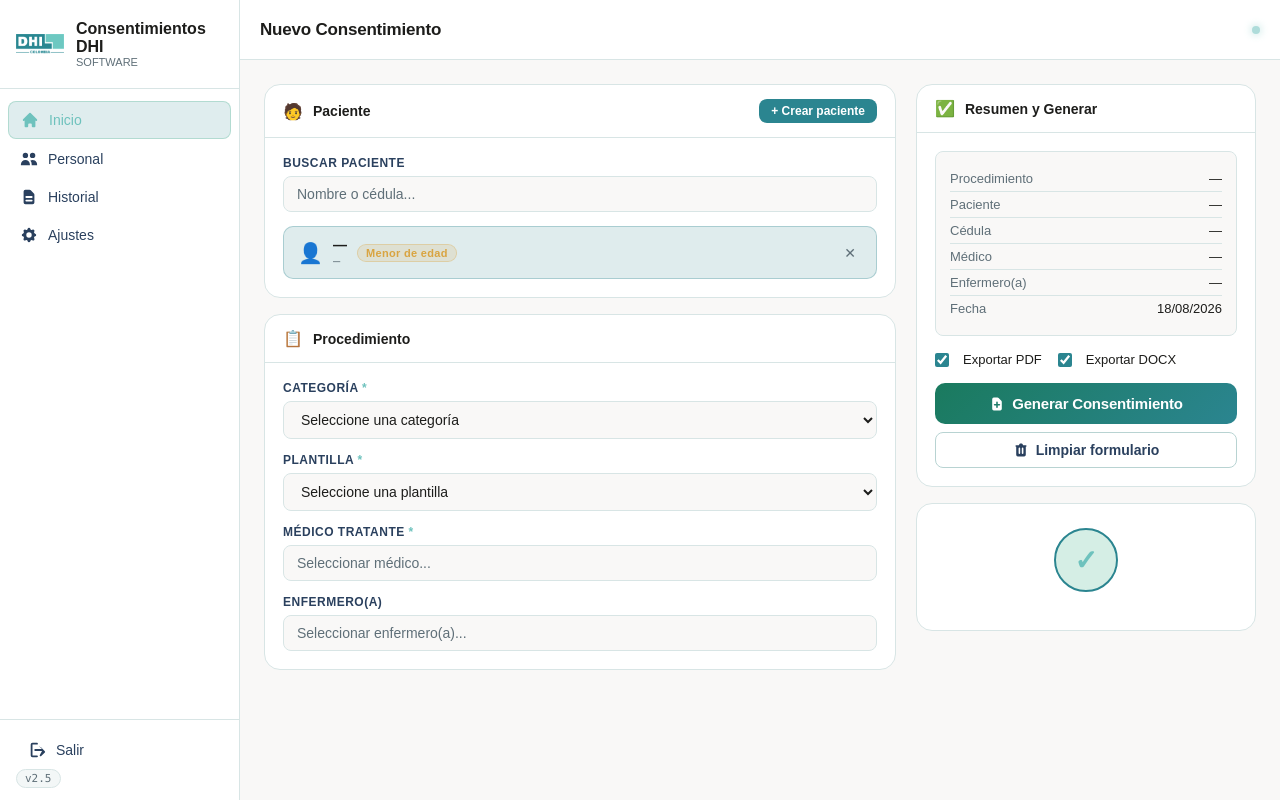
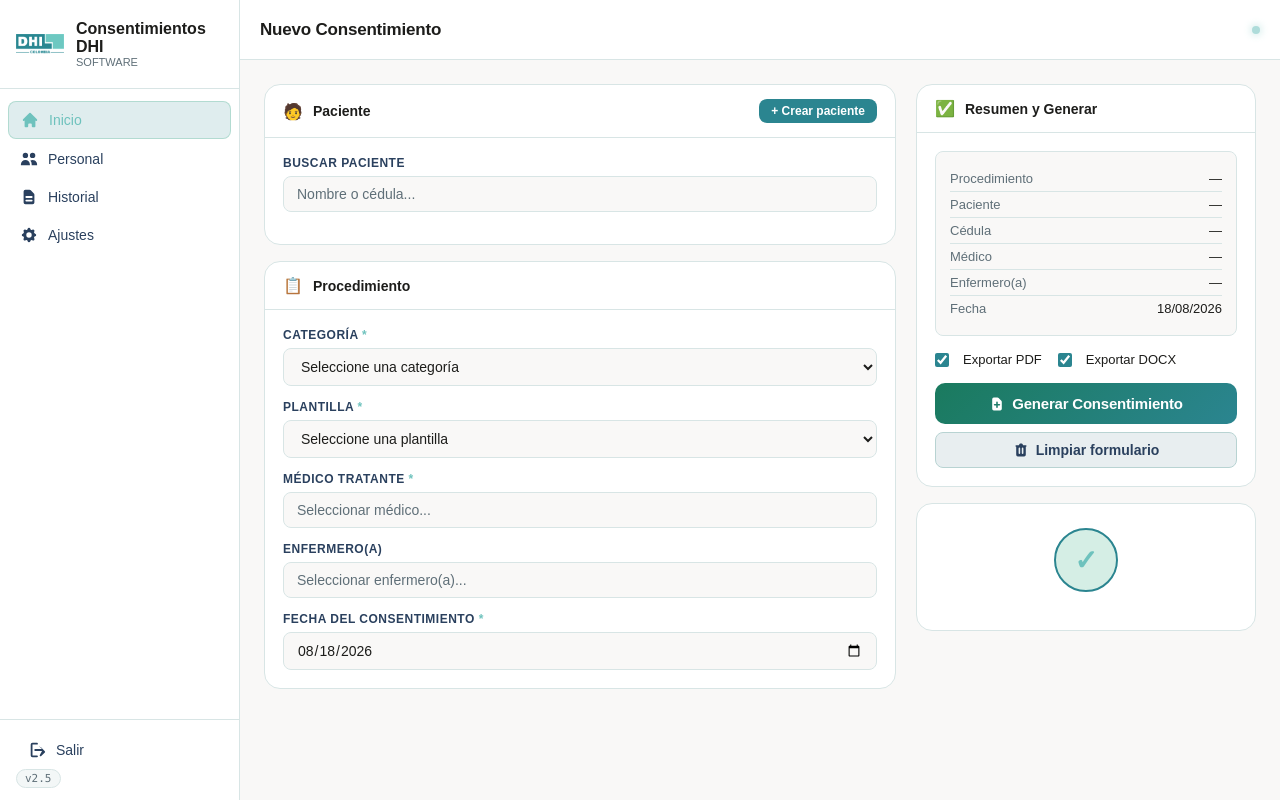
Before and after one commit to Bryant0523/Consentimientos_DHI, a Flask app: page / in a window 1280 px wide. Run offline with Flask 3, Linux system fonts and the light colour scheme; data comes from the database, SQL or seed files in the repository; both versions use the stored data as it was after the commit; data that the repository does not hold is empty.

Commit message:
Fechas, busqueda

```diff
--- a/data/config.json
+++ b/data/config.json
@@ -1,5 +1,5 @@
 {
-    "output_folder": "/home/lian/Descargas",
+    "output_folder": "C:\\Users\\DHISO\\Downloads",
     "admin_password": "admin",
     "start_fullscreen": false,
     "signature_reuse_days": 1,
--- a/main.py
+++ b/main.py
@@ -10,6 +10,7 @@ import shutil
 import threading
 import webbrowser
 import sqlite3
+import requests
 from pathlib import Path
 from datetime import datetime, timedelta
 from flask import Flask, render_template, request, jsonify, send_file, redirect, url_for
@@ -31,6 +32,9 @@ CONFIG_PATH    = DATA_DIR / "config.json"
 MEDICOS_CSV    = DATA_DIR / "medicos.csv"
 ENFERMEROS_CSV = DATA_DIR / "enfermeros.csv"
 HISTORIAL_CSV  = DATA_DIR / "historial.csv"
+APP_VERSION = "2.5.0"  # ← actualiza esto en cada release que publiques
+GITHUB_OWNER = "Bryant0523"      # USUARIO GITHUB
+GITHUB_REPO  = "https://github.com/Bryant0523/Consentimientos_DHI.git"  # ← REPO de tu proyecto en GitHub
 
 for p in [DATA_DIR, FIRMAS_DIR, TEMPLATES_DIR, OUTPUT_DIR]:
     p.mkdir(parents=True, exist_ok=True)
@@ -579,6 +583,15 @@ def api_generar():
         s = unicodedata.normalize("NFD", s.lower())
         return "".join(c for c in s if unicodedata.category(c) != "Mn")
 
+    def _formatear_fecha(valor):
+        """Convierte 'yyyy-mm-dd' (input type=date) a 'dd/mm/aaaa'."""
+        if not valor:
+            return None
+        try:
+            return datetime.strptime(valor, "%Y-%m-%d").strftime("%d/%m/%Y")
+        except (ValueError, TypeError):
+            return None
+
     def find_template(nombre):
         p = TEMPLATES_DIR / f"{nombre}.docx"
         if p.exists(): return p
@@ -637,7 +650,7 @@ def api_generar():
         "enfermero":                 enf_data.get("nombre", data.get("enfermero", "")),
         "cedula_enfermero":          enf_data.get("cedula", ""),
         "firma_enfermero":           get_firma_inline(enf_data.get("firma", "")),
-        "fecha":                     datetime.now().strftime("%d/%m/%Y"),
+        "fecha":                     _formatear_fecha(data.get("fecha")) or datetime.now().strftime("%d/%m/%Y"),
         # Menor de edad — puede venir inline o desde el paciente seleccionado
         "menor_nombre":              data.get("menor_nombre", ""),
         "cedula_menor":              data.get("cedula_menor", ""),
--- a/static/css/app.css
+++ b/static/css/app.css
@@ -658,13 +658,13 @@ body {
 }
 
 .btn-ghost {
-  background: transparent;
+  background: #e8eef0;
   color: var(--text2);
   border: 1px solid var(--border2);
 }
 
 .btn-ghost:hover {
-  background: var(--surface2);
+  background: #d0dae5;
   color: var(--text);
   border-color: var(--border2);
 }
--- a/static/js/app.js
+++ b/static/js/app.js
@@ -20,8 +20,7 @@ document.addEventListener('DOMContentLoaded', async () => {
   setupPatientSearch();
   setupSummaryUpdates();
   await cargarCategorias();
-  updateFecha();
-  setInterval(updateFecha, 60000);
+  initFecha();
   await loadAll();
 });
 
@@ -240,9 +239,13 @@ function renderPatientDrop(drop, items, anchorInput) {
   drop.style.width = rect.width + 'px';
 
   items.forEach(p => {
+    const esMenor = p.es_menor === true || p.es_menor === 1 || p.es_menor === '1';
     const div = document.createElement('div');
     div.className = 'dropdown-item';
-    const badge = p.es_menor ? '<span class="drop-badge">Menor</span>' : '';
+    const badge = esMenor
+      ? `<span style="background:#fef3c7;color:#92400e;font-size:11px;font-weight:600;
+                       padding:2px 8px;border-radius:999px;white-space:nowrap;">👶 Menor de edad</span>`
+      : '';
     div.innerHTML = `
       <div style="display:flex;align-items:center;justify-content:space-between;gap:8px">
         <div>
@@ -268,15 +271,13 @@ function selectPaciente(p) {
 
   const chip = document.getElementById('pacienteChip');
   chip.classList.remove('hidden');
+  chip.style.display = 'flex'; // ← forzado, por si .hidden no existe en el CSS
   document.getElementById('chipNombre').textContent = p.nombre || '—';
   document.getElementById('chipCedula').textContent = p.cedula || '—';
 
+  const esMenor = p.es_menor === true || p.es_menor === 1 || p.es_menor === '1';
   const menorBadge = document.getElementById('chipMenorBadge');
-  if (p.es_menor) {
-    menorBadge.classList.remove('hidden');
-  } else {
-    menorBadge.classList.add('hidden');
-  }
+  menorBadge.style.display = esMenor ? 'inline-flex' : 'none'; // ← forzado
 
   const si = document.getElementById('pacienteSearch');
   if (si) si.value = p.nombre || '';
@@ -290,8 +291,10 @@ function selectPaciente(p) {
 
 function clearPaciente(preserveInput = false) {
   state.pacienteActivo = null;
-  document.getElementById('pacienteChip').classList.add('hidden');
-  document.getElementById('chipMenorBadge').classList.add('hidden');
+  const chip = document.getElementById('pacienteChip');
+  chip.classList.add('hidden');
+  chip.style.display = 'none'; // ← forzado
+  document.getElementById('chipMenorBadge').style.display = 'none'; // ← forzado
 
   const si = document.getElementById('pacienteSearch');
   if (si && !preserveInput) si.value = '';
@@ -305,15 +308,14 @@ function clearPaciente(preserveInput = false) {
 // ─── Modal Crear Paciente ─────────────────────────
 function openPatientModal(patientId = null) {
   ['pmId','pmNombre','pmCedula','pmLugar','pmFirmaFilename',
-   'pmMenorNombre','pmMenorCedula','pmMenorLugar','pmMenorFirmaFilename',
    'pmAcudienteNombre','pmAcudienteCedula','pmAcudienteParentesco','pmAcudienteLugar','pmAcudienteFirmaFilename'
   ].forEach(id => { const el = document.getElementById(id); if (el) el.value = ''; });
 
-  ['pmFirmaPreview','pmMenorFirmaPreview','pmAcudienteFirmaPreview'].forEach(id => {
+  ['pmFirmaPreview','pmAcudienteFirmaPreview'].forEach(id => {
     const el = document.getElementById(id);
     if (el) { el.classList.add('hidden'); el.src = ''; }
   });
-  ['pmFirmaPlaceholder','pmMenorFirmaPlaceholder','pmAcudienteFirmaPlaceholder'].forEach(id => {
+  ['pmFirmaPlaceholder','pmAcudienteFirmaPlaceholder'].forEach(id => {
     const el = document.getElementById(id);
     if (el) el.style.display = '';
   });
@@ -335,19 +337,10 @@ function openPatientModal(patientId = null) {
         img.classList.remove('hidden');
         document.getElementById('pmFirmaPlaceholder').style.display = 'none';
       }
-      if (paciente.es_menor) {
+      const esMenor = paciente.es_menor === true || paciente.es_menor === 1 || paciente.es_menor === '1';
+      if (esMenor) {
         document.getElementById('pmEsMenor').checked = true;
         setPatientModalMinorMode(true);
-        document.getElementById('pmMenorNombre').value = paciente.menor_nombre || '';
-        document.getElementById('pmMenorCedula').value = paciente.menor_cedula || '';
-        document.getElementById('pmMenorLugar').value = paciente.menor_lugar_expedicion || '';
-        document.getElementById('pmMenorFirmaFilename').value = paciente.menor_firma || '';
-        if (paciente.menor_firma) {
-          const img = document.getElementById('pmMenorFirmaPreview');
-          img.src = `/api/firma-img/${encodeURIComponent(paciente.menor_firma)}`;
-          img.classList.remove('hidden');
-          document.getElementById('pmMenorFirmaPlaceholder').style.display = 'none';
-        }
         if (paciente.acudiente) {
           document.getElementById('pmAcudienteNombre').value = paciente.acudiente.nombre || '';
           document.getElementById('pmAcudienteCedula').value = paciente.acudiente.cedula || '';
@@ -374,17 +367,19 @@ function closePatientModal() {
 }
 
 function setPatientModalMinorMode(on) {
-  const baseSection = document.getElementById('pmPacienteMainSection');
   const minorSection = document.getElementById('pmMenorSection');
-  const title = document.getElementById('pmMenorToggleTitle');
-  const sub = document.getElementById('pmMenorToggleSub');
-  const saveButton = document.getElementById('pmSaveButton');
-  const modal = document.querySelector('#patientModalOverlay .modal');
+  const mainLabel    = document.getElementById('pmMainSectionLabel');
+  const firmaLabel   = document.getElementById('pmFirmaLabel');
+  const title        = document.getElementById('pmMenorToggleTitle');
+  const sub          = document.getElementById('pmMenorToggleSub');
+  const saveButton   = document.getElementById('pmSaveButton');
+  const modal        = document.querySelector('#patientModalOverlay .modal');
 
-  if (baseSection) baseSection.classList.toggle('collapsed', on);
   if (minorSection) minorSection.classList.toggle('collapsed', !on);
+  if (mainLabel)  mainLabel.textContent  = on ? 'Datos del menor' : 'Datos del paciente';
+  if (firmaLabel) firmaLabel.textContent = on ? 'Firma del menor (opcional)' : 'Firma del paciente';
   if (title) title.textContent = on ? 'Paciente menor de edad' : 'Paciente mayor de edad';
-  if (sub) sub.textContent = on ? 'Completa los datos del menor y del acudiente' : 'Activa para registrar datos del acudiente';
+  if (sub)   sub.textContent   = on ? 'Completa los datos del acudiente' : 'Activa si el paciente es menor de edad';
   if (saveButton) saveButton.textContent = on ? '💾 Guardar menor y acudiente' : '💾 Crear y seleccionar';
   if (modal) modal.classList.toggle('modal-minor', on);
 }
@@ -405,7 +400,6 @@ async function handlePmFirma(tipo, input) {
     if (!data.ok) throw new Error(data.error);
     const cfg = {
       paciente:  { prev: 'pmFirmaPreview',          ph: 'pmFirmaPlaceholder',          fn: 'pmFirmaFilename' },
-      menor:     { prev: 'pmMenorFirmaPreview',     ph: 'pmMenorFirmaPlaceholder',     fn: 'pmMenorFirmaFilename' },
       acudiente: { prev: 'pmAcudienteFirmaPreview', ph: 'pmAcudienteFirmaPlaceholder', fn: 'pmAcudienteFirmaFilename' },
     };
     const { prev, ph, fn } = cfg[tipo];
@@ -421,26 +415,17 @@ async function handlePmFirma(tipo, input) {
 }
 
 async function savePatient() {
-  const esMenor  = document.getElementById('pmEsMenor').checked;
-  const nombre   = esMenor
-    ? document.getElementById('pmMenorNombre').value.trim()
-    : document.getElementById('pmNombre').value.trim();
-  const cedula   = esMenor
-    ? document.getElementById('pmMenorCedula').value.trim()
-    : document.getElementById('pmCedula').value.trim();
-  const lugar    = esMenor
-    ? document.getElementById('pmMenorLugar').value.trim()
-    : document.getElementById('pmLugar').value.trim();
-  const firma    = esMenor
-    ? document.getElementById('pmMenorFirmaFilename').value
-    : document.getElementById('pmFirmaFilename').value;
+  const esMenor = document.getElementById('pmEsMenor').checked;
+  const nombre  = document.getElementById('pmNombre').value.trim();
+  const cedula  = document.getElementById('pmCedula').value.trim();
+  const lugar   = document.getElementById('pmLugar').value.trim();
+  const firma   = document.getElementById('pmFirmaFilename').value;
 
   if (!nombre || !cedula) {
     toast('Campos requeridos', 'Nombre y cédula son obligatorios', 'error');
     return;
   }
 
-  // Si es menor, validar datos mínimos del acudiente
   if (esMenor) {
     const acNombre = document.getElementById('pmAcudienteNombre').value.trim();
     const acCedula = document.getElementById('pmAcudienteCedula').value.trim();
@@ -460,17 +445,18 @@ async function savePatient() {
 
   if (esMenor) {
     payload.acudiente = {
-      nombre:          document.getElementById('pmAcudienteNombre').value.trim(),
-      cedula:          document.getElementById('pmAcudienteCedula').value.trim(),
-      parentesco:      document.getElementById('pmAcudienteParentesco').value.trim(),
+      nombre:           document.getElementById('pmAcudienteNombre').value.trim(),
+      cedula:           document.getElementById('pmAcudienteCedula').value.trim(),
+      parentesco:       document.getElementById('pmAcudienteParentesco').value.trim(),
       lugar_expedicion: document.getElementById('pmAcudienteLugar').value.trim(),
-      firma:           document.getElementById('pmAcudienteFirmaFilename').value,
+      firma:            document.getElementById('pmAcudienteFirmaFilename').value,
     };
-    // Datos del menor en el payload también (para el contexto del consentimiento)
-    payload.menor_nombre           = document.getElementById('pmMenorNombre').value.trim();
-    payload.menor_cedula           = document.getElementById('pmMenorCedula').value.trim();
-    payload.menor_lugar_expedicion = document.getElementById('pmMenorLugar').value.trim();
-    payload.menor_firma            = document.getElementById('pmMenorFirmaFilename').value;
+    // Mirror de los datos del menor para las plantillas .docx que usan campos separados
+    // (menor_nombre, cedula_menor, etc.) — mismos valores que arriba, sin pedirlos dos veces
+    payload.menor_nombre           = nombre;
+    payload.menor_cedula           = cedula;
+    payload.menor_lugar_expedicion = lugar;
+    payload.menor_firma            = firma;
   }
 
   try {
@@ -494,13 +480,15 @@ async function savePatient() {
     toast('Error', e.message, 'error');
   }
 }
-
 // ─── Generar consentimiento ───────────────────────
 async function generarConsentimiento() {
   const btn = document.getElementById('btnGenerar');
 
   const procedimiento = document.getElementById('plantillaSelect').value;
   if (!procedimiento) { toast('Campo requerido', 'Selecciona una plantilla', 'error'); return; }
+
+  const fechaValue = document.getElementById('fechaInput').value;
+  if (!fechaValue) { toast('Campo requerido', 'Selecciona la fecha del consentimiento', 'error'); return; }
 
   // Paciente: preferir el activo, sino lo que haya en los inputs
   const pac        = state.pacienteActivo;
@@ -522,6 +510,7 @@ async function generarConsentimiento() {
     firma_paciente_file:         pac?.firma || '',
     doctor:                      document.getElementById('medicoInput').value.trim(),
     enfermero:                   document.getElementById('enfermeroInput').value.trim(),
+    fecha:                       fechaValue,   // ← agregado, formato yyyy-mm-dd
     export_pdf:                  document.getElementById('exportPdf').checked,
     export_docx:                 document.getElementById('exportDocx').checked,
   };
@@ -575,6 +564,8 @@ function limpiarFormulario() {
   if (catSel) catSel.selectedIndex = 0;
   if (pltSel) pltSel.innerHTML = '<option value="">Seleccione una plantilla</option>';
 
+  initFecha(); // ← agregado, en vez de nada
+
   document.getElementById('resultCard').classList.add('hidden');
   updateSummary();
   toast('Formulario limpiado', '', 'info');
@@ -587,10 +578,31 @@ function setupSummaryUpdates() {
   });
 }
 
+function initFecha() {
+  const input = document.getElementById('fechaInput');
+  if (!input) return;
+  // Precarga con la fecha de hoy en formato yyyy-mm-dd (requerido por <input type="date">)
+  const hoy = new Date();
+  const yyyy = hoy.getFullYear();
+  const mm = String(hoy.getMonth() + 1).padStart(2, '0');
+  const dd = String(hoy.getDate()).padStart(2, '0');
+  input.value = `${yyyy}-${mm}-${dd}`;
+
+  input.addEventListener('change', updateSummary);
+  updateFecha();
+}
+
 function updateFecha() {
-  const str = new Date().toLocaleDateString('es-CO', { day: '2-digit', month: '2-digit', year: 'numeric' });
+  const input = document.getElementById('fechaInput');
   const el = document.getElementById('sumFecha');
-  if (el) el.textContent = str;
+  if (!el) return;
+
+  if (input && input.value) {
+    const [y, m, d] = input.value.split('-');
+    el.textContent = `${d}/${m}/${y}`;
+  } else {
+    el.textContent = '—';
+  }
 }
 
 function updateSummary() {
@@ -606,6 +618,8 @@ function updateSummary() {
   const sk = document.getElementById('sumCedula'); if (sk) sk.textContent = cedula || '—';
   const sm = document.getElementById('sumMed');    if (sm) sm.textContent = med    || '—';
   const se = document.getElementById('sumEnf');    if (se) se.textContent = enf    || '—';
+
+  updateFecha();
 
   // Mostrar fila acudiente si el paciente es menor
   const menorRow = document.getElementById('sumMenorRow');
@@ -638,7 +652,7 @@ function renderPacientes() {
     tr.innerHTML = `
       <td>${escHtml(p.nombre)}</td>
       <td><code style="font-family:var(--mono);font-size:12px;color:var(--text2)">${escHtml(p.cedula)}</code></td>
-      <td>${p.es_menor ? '<span class="badge badge-info">Sí</span>' : 'No'}</td>
+      <td>${(p.es_menor === true || p.es_menor === 1 || p.es_menor === '1') ? '<span class="badge badge-info">Sí</span>' : 'No'}</td>
       <td><div class="table-actions">
         <button class="btn btn-sm btn-ghost btn-icon" onclick="openPatientModal(${p.id})" title="Editar">✏️</button>
         <button class="btn btn-sm btn-danger btn-icon" onclick="deletePaciente(${p.id})" title="Eliminar">🗑</button>
--- a/templates/index.html
+++ b/templates/index.html
@@ -109,14 +109,14 @@
                             </div>
 
                             <!-- Chip de paciente seleccionado -->
-                            <div id="pacienteChip" class="patient-chip hidden">
+                            <div id="pacienteChip" class="patient-chip hidden" style="display:none">
                                 <div class="patient-chip-info">
                                     <span class="patient-chip-icon">👤</span>
                                     <div>
                                         <div class="patient-chip-name" id="chipNombre">—</div>
                                         <div class="patient-chip-sub" id="chipCedula">—</div>
                                     </div>
-                                    <span class="patient-chip-badge hidden" id="chipMenorBadge">Menor de edad</span>
+                                    <span class="patient-chip-badge hidden" id="chipMenorBadge" style="display:none">👶 Menor de edad</span>
                                 </div>
                                 <button class="patient-chip-clear" onclick="clearPaciente()" title="Limpiar selección">✕</button>
                             </div>
@@ -159,6 +159,11 @@
                                     <div class="dropdown-list hidden" id="enfermeroDropdown"></div>
                                 </div>
                                 <input type="hidden" id="enfermeroSelected">
+                            </div>
+
+                            <div class="field-group">
+                                <label class="field-label">Fecha del consentimiento <span class="req">*</span></label>
+                                <input type="date" id="fechaInput" class="field-input">
                             </div>
                         </div>
                     </div>
@@ -498,7 +503,7 @@
 
                 <div id="pmPacienteMainSection">
                     <!-- Datos básicos del paciente -->
-                    <div class="modal-section-label">Datos del paciente</div>
+                    <div class="modal-section-label" id="pmMainSectionLabel">Datos del paciente</div>
 
                 <div class="field-row-2">
                     <div class="field-group">
@@ -506,8 +511,8 @@
                         <input type="text" id="pmNombre" class="field-input" placeholder="Nombre completo">
                     </div>
                     <div class="field-group">
-                            <label class="field-label">Cédula <span class="req">*</span></label>
-                            <input type="text" id="pmCedula" class="field-input" placeholder="Número de cédula">
+                        <label class="field-label">Cédula / T.I <span class="req">*</span></label>
+                        <input type="text" id="pmCedula" class="field-input" placeholder="Número de documento">
                     </div>
                 </div>
                 <div class="field-row-2">
@@ -516,7 +521,7 @@
                         <input type="text" id="pmLugar" class="field-input" placeholder="ej. Barranquilla">
                     </div>
                     <div class="field-group">
-                            <label class="field-label">Firma del paciente</label>
+                        <label class="field-label" id="pmFirmaLabel">Firma del paciente</label>
                         <div class="firma-upload-area firma-compact" onclick="document.getElementById('pmFirmaFile').click()">
                             <input type="file" id="pmFirmaFile" accept="image/*" style="display:none"
                                 onchange="handlePmFirma('paciente', this)">
@@ -528,7 +533,6 @@
                         <input type="hidden" id="pmFirmaFilename">
                     </div>
                 </div>
-                </div>
 
                 <!-- Toggle menor de edad -->
                 <div class="minor-toggle-row">
@@ -536,7 +540,7 @@
                         <span class="minor-toggle-icon">👶</span>
                         <div>
                             <div class="minor-toggle-title" id="pmMenorToggleTitle">Paciente menor de edad</div>
-                            <div class="minor-toggle-sub" id="pmMenorToggleSub">Activa para registrar datos del acudiente</div>
+                            <div class="minor-toggle-sub" id="pmMenorToggleSub">Activa si el paciente es menor de edad</div>
                         </div>
                     </div>
                     <label class="ios-toggle">
@@ -545,39 +549,10 @@
                     </label>
                 </div>
 
-                <!-- Sección menor + acudiente (colapsable) -->
+                </div><!-- /pmPacienteMainSection -->
+
+                <!-- Sección acudiente (colapsable) -->
                 <div id="pmMenorSection" class="collapsed">
-                    <div class="modal-section-divider">Datos del menor</div>
-
-                    <div class="field-row-2">
-                        <div class="field-group">
-                            <label class="field-label">Nombre del menor <span class="req">*</span></label>
-                            <input type="text" id="pmMenorNombre" class="field-input" placeholder="Nombre completo del menor">
-                        </div>
-                        <div class="field-group">
-                            <label class="field-label">T.I / Registro civil <span class="req">*</span></label>
-                            <input type="text" id="pmMenorCedula" class="field-input" placeholder="Número">
-                        </div>
-                    </div>
-                    <div class="field-row-2">
-                        <div class="field-group">
-                            <label class="field-label">Lugar de expedición</label>
-                            <input type="text" id="pmMenorLugar" class="field-input" placeholder="Ciudad">
-                        </div>
-                        <div class="field-group">
-                            <label class="field-label">Firma del menor</label>
-                            <div class="firma-upload-area firma-compact" onclick="document.getElementById('pmMenorFirmaFile').click()">
-                                <input type="file" id="pmMenorFirmaFile" accept="image/*" style="display:none"
-                                    onchange="handlePmFirma('menor', this)">
-                                <div class="firma-placeholder" id="pmMenorFirmaPlaceholder">
-                                    <span>+ Cargar firma</span>
-                                </div>
-                                <img id="pmMenorFirmaPreview" class="firma-preview hidden" alt="Firma menor">
-                            </div>
-                            <input type="hidden" id="pmMenorFirmaFilename">
-                        </div>
-                    </div>
-
                     <div class="modal-section-divider">Datos del acudiente / representante legal</div>
 
                     <div class="field-row-2">
@@ -615,6 +590,8 @@
                 </div>
 
             </div>
+
+            </div>
             <div class="modal-footer">
                 <button class="btn btn-ghost" onclick="closePatientModal()">Cancelar</button>
                 <button class="btn btn-primary" id="pmSaveButton" onclick="savePatient()">💾 Crear y seleccionar</button>
```
Also changed, not shown: data/pacientes.db, 1 other file. Lines whose indentation alone changed are shown as unchanged.
